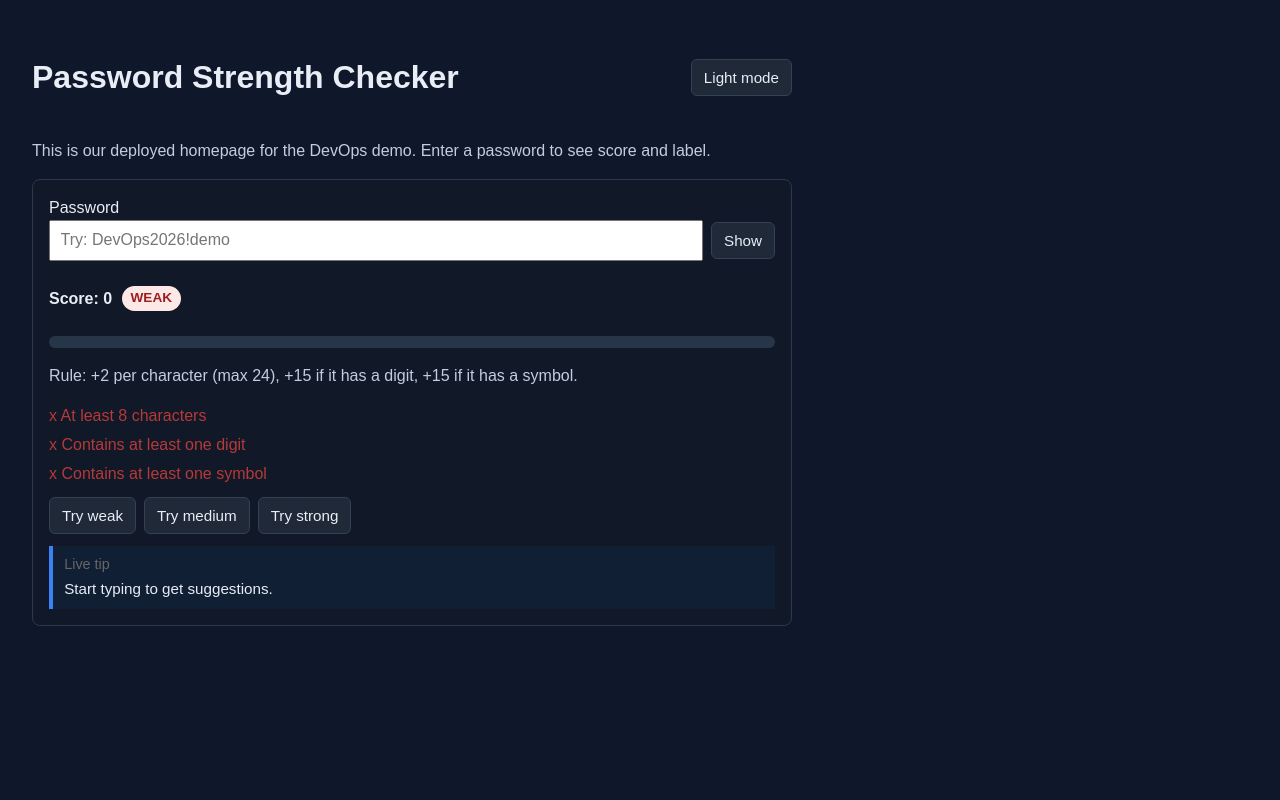
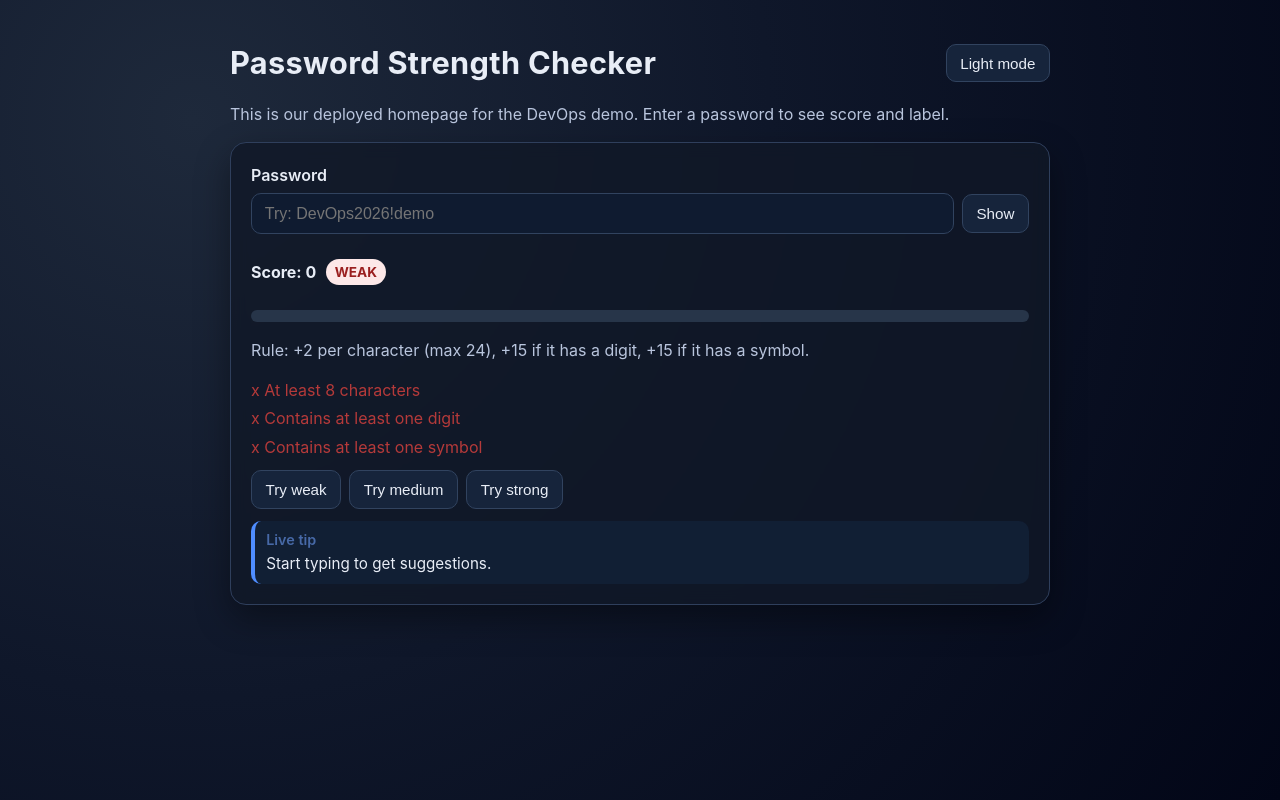
Before and after one commit to dura12/agile_demo, a website: page index.html in a window 1280 px wide. Both pictures are taken after a click on the button "Dark mode". Drawn offline with Linux system fonts and the light colour scheme.

Commit message:
make some modification to homepage

```diff
--- a/index.html
+++ b/index.html
@@ -5,28 +5,61 @@
     <meta name="viewport" content="width=device-width, initial-scale=1.0" />
     <title>Password Strength Demo</title>
     <style>
+      :root {
+        --bg: #f4f7ff;
+        --text: #1f2a44;
+        --muted: #58627a;
+        --card-bg: rgba(255, 255, 255, 0.9);
+        --card-border: #d8e0f0;
+        --input-bg: #fdfdff;
+        --input-border: #cfd8ee;
+        --btn-bg: #eef3ff;
+        --btn-border: #cedaf7;
+        --btn-hover: #dfe9ff;
+      }
+      * {
+        box-sizing: border-box;
+      }
       body {
-        font-family: Arial, sans-serif;
-        margin: 2rem;
-        max-width: 760px;
+        font-family: "Inter", "Segoe UI", Arial, sans-serif;
+        margin: 0;
+        min-height: 100vh;
+        padding: 2.5rem 1rem;
         line-height: 1.5;
-        color: #202124;
-        background: #ffffff;
+        color: var(--text);
+        background: radial-gradient(circle at 15% 15%, #ffffff 0%, #eef2ff 40%, #e7f5ff 100%);
         transition: background 140ms ease, color 140ms ease;
       }
+      .page {
+        max-width: 820px;
+        margin: 0 auto;
+      }
+      h1 {
+        margin: 0;
+        font-size: clamp(1.45rem, 2.4vw, 2rem);
+        letter-spacing: 0.01em;
+      }
       .card {
-        border: 1px solid #d9d9d9;
-        border-radius: 8px;
-        padding: 1rem;
+        border: 1px solid var(--card-border);
+        border-radius: 16px;
+        padding: 1.25rem;
         margin-top: 1rem;
-        background: #ffffff;
-        box-shadow: 0 1px 8px rgba(0, 0, 0, 0.04);
+        background: var(--card-bg);
+        backdrop-filter: blur(8px);
+        box-shadow: 0 16px 38px rgba(68, 99, 196, 0.15);
       }
       input {
         width: 100%;
-        box-sizing: border-box;
         font-size: 1rem;
-        padding: 0.6rem;
+        padding: 0.68rem 0.8rem;
+        border-radius: 10px;
+        border: 1px solid var(--input-border);
+        background: var(--input-bg);
+        color: inherit;
+      }
+      input:focus {
+        outline: 2px solid #9ec3ff;
+        outline-offset: 1px;
       }
       .input-row {
         display: flex;
@@ -38,20 +71,28 @@
       }
       button {
         font-size: 0.95rem;
-        padding: 0.55rem 0.75rem;
-        border: 1px solid #c7c7c7;
-        border-radius: 6px;
-        background: #f7f7f7;
+        padding: 0.6rem 0.85rem;
+        border: 1px solid var(--btn-border);
+        border-radius: 10px;
+        background: var(--btn-bg);
         cursor: pointer;
+        color: var(--text);
+        transition: all 120ms ease;
       }
       button:hover {
-        background: #efefef;
+        background: var(--btn-hover);
+        transform: translateY(-1px);
       }
       .top-row {
         display: flex;
         justify-content: space-between;
         align-items: center;
         gap: 0.5rem;
+      }
+      label {
+        display: inline-block;
+        margin-bottom: 0.35rem;
+        font-weight: 600;
       }
       .result {
         font-weight: 700;
@@ -84,7 +125,7 @@
         color: #146b33;
       }
       .muted {
-        color: #555;
+        color: var(--muted);
       }
       .meter-wrap {
         margin: 0.6rem 0;
@@ -92,7 +133,7 @@
       .meter-track {
         width: 100%;
         height: 12px;
-        background: #ececec;
+        background: #dfe6fb;
         border-radius: 999px;
         overflow: hidden;
       }
@@ -123,50 +164,81 @@
         margin-top: 0.7rem;
       }
       .tip-box {
-        border-left: 4px solid #d9d9d9;
+        border-left: 4px solid #95b6ff;
         padding: 0.5rem 0.7rem;
-        background: #fbfbfb;
+        background: #f4f8ff;
         margin-top: 0.75rem;
+        border-radius: 10px;
       }
       .tip-title {
         font-size: 0.9rem;
-        color: #666;
+        color: #4769a7;
         margin-bottom: 0.2rem;
+        font-weight: 600;
       }
       .tip-text {
         margin: 0;
         font-size: 0.95rem;
       }
       body.dark {
-        background: #0f172a;
-        color: #e8edf6;
+        --bg: #020617;
+        --text: #e8edf6;
+        --muted: #b9c5dd;
+        --card-bg: rgba(17, 24, 39, 0.8);
+        --card-border: #2f3f5c;
+        --input-bg: #0f1b30;
+        --input-border: #31435f;
+        --btn-bg: #16243b;
+        --btn-border: #31435f;
+        --btn-hover: #20314d;
+        background: radial-gradient(circle at 15% 15%, #1e293b 0%, #0f172a 45%, #020617 100%);
+        color: var(--text);
       }
       body.dark .card {
-        background: #111827;
-        border-color: #2b3850;
-        box-shadow: none;
+        box-shadow: 0 14px 34px rgba(0, 0, 0, 0.38);
       }
       body.dark .muted {
-        color: #c3cde0;
+        color: var(--muted);
+      }
+      body.dark input {
+        background: var(--input-bg);
+        border-color: var(--input-border);
+        color: var(--text);
       }
       body.dark button {
-        background: #1f2937;
-        border-color: #334155;
-        color: #e8edf6;
+        background: var(--btn-bg);
+        border-color: var(--btn-border);
+        color: var(--text);
       }
       body.dark button:hover {
-        background: #273549;
+        background: var(--btn-hover);
       }
       body.dark .meter-track {
         background: #273549;
       }
       body.dark .tip-box {
         background: #111f34;
-        border-left-color: #3b82f6;
+        border-left-color: #4f8dff;
+      }
+      @media (max-width: 560px) {
+        body {
+          padding: 1.2rem 0.75rem;
+        }
+        .top-row {
+          flex-direction: column;
+          align-items: flex-start;
+        }
+        .input-row {
+          flex-wrap: wrap;
+        }
+        .input-row button {
+          width: 100%;
+        }
       }
     </style>
   </head>
   <body>
+    <main class="page">
       <div class="top-row">
         <h1>Password Strength Checker</h1>
         <button id="themeBtn" type="button">Dark mode</button>
@@ -208,6 +280,7 @@
           <p id="tipText" class="tip-text">Start typing to get suggestions.</p>
         </div>
       </div>
+    </main>
 
     <script>
       function scorePassword(password) {
```
Lines whose indentation alone changed are shown as unchanged.
